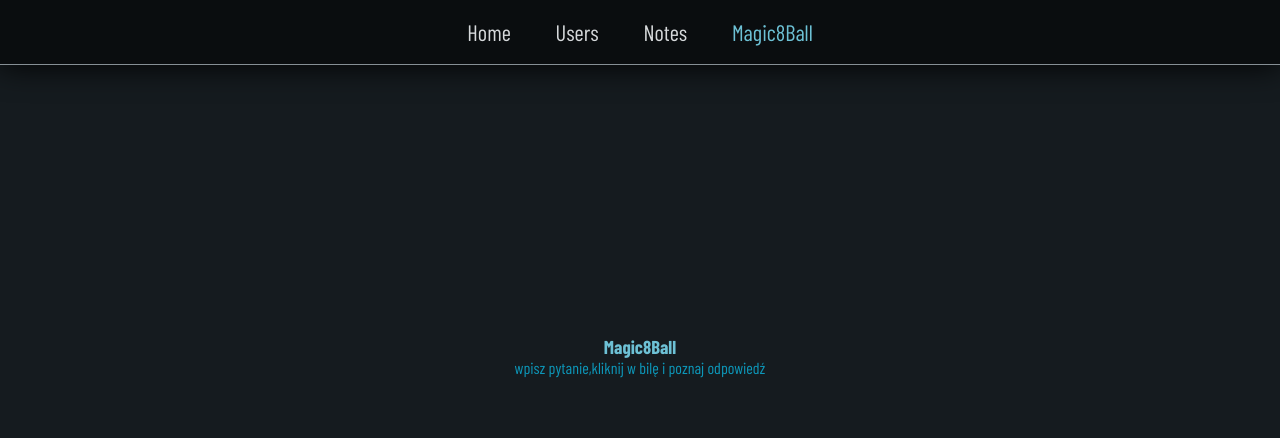
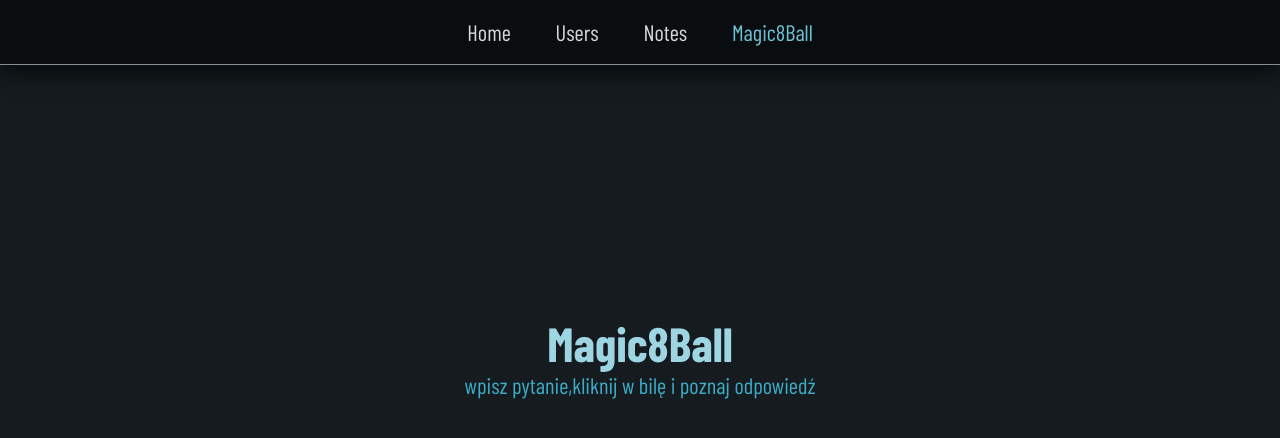
Before and after one commit to Scorpion19702022/SIMPLE_PROJECT_REACT_REDUX, a React (Vite) app: page /Magic8Ball in a window 1280 px wide. Shown: the top 438 px of the page. Built offline with nearby package versions, Linux system fonts and the light colour scheme; a web font is replaced by a local one.

Commit message:
added style

```diff
--- a/src/Components/Magic8Ball/Styles/Magic8BallAction.module.css
+++ b/src/Components/Magic8Ball/Styles/Magic8BallAction.module.css
@@ -39,11 +39,11 @@
 }
 
 .heading {
-	color: var(--color-color03);
+	color: var(--color-color02);
 }
 
 .text {
-	color: var(--color-color05);
+	color: var(--color-color04);
 }
 
 @media (min-width: 1200px) {
@@ -60,4 +60,11 @@
 		padding: 2em;
 		margin-bottom: 2em;
 	}
+
+	.heading {
+		font-size: 3em;
+	}
+	.text {
+		font-size: 1.4em;
+	}
 }
```
